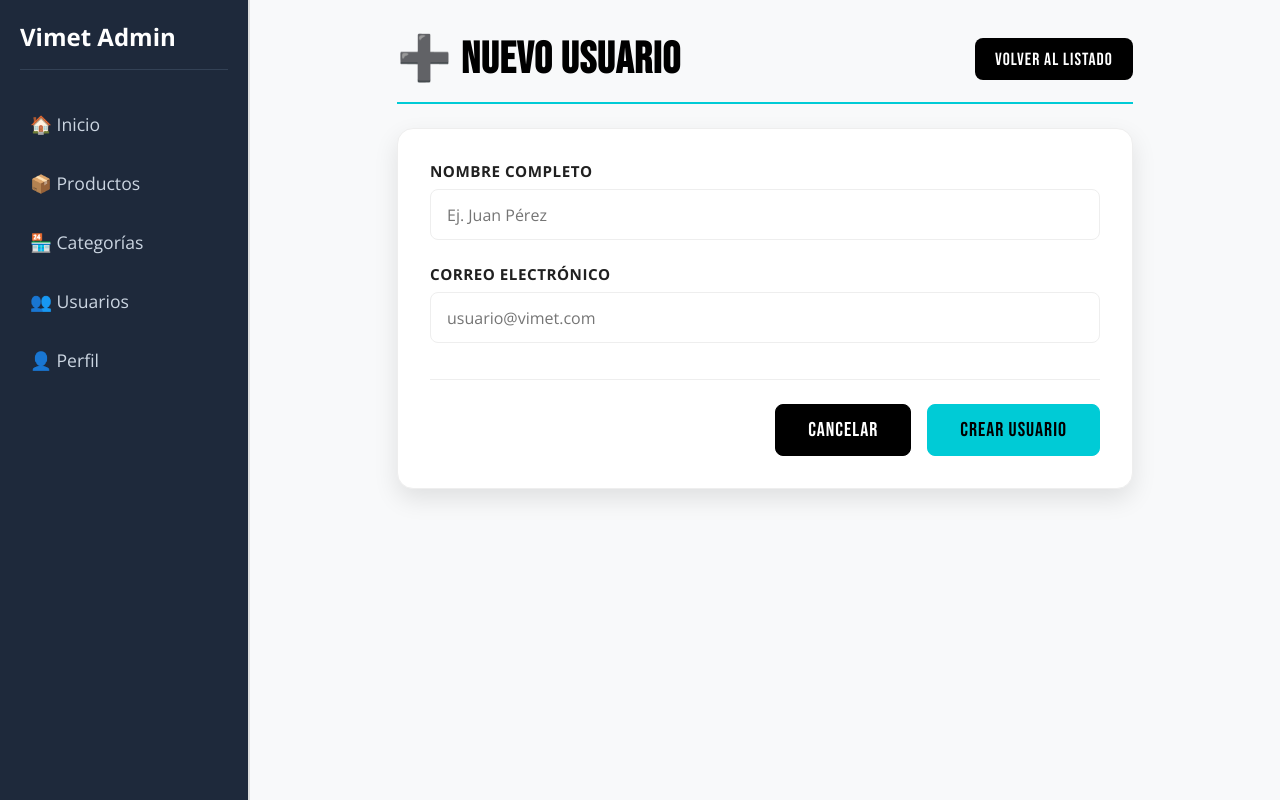
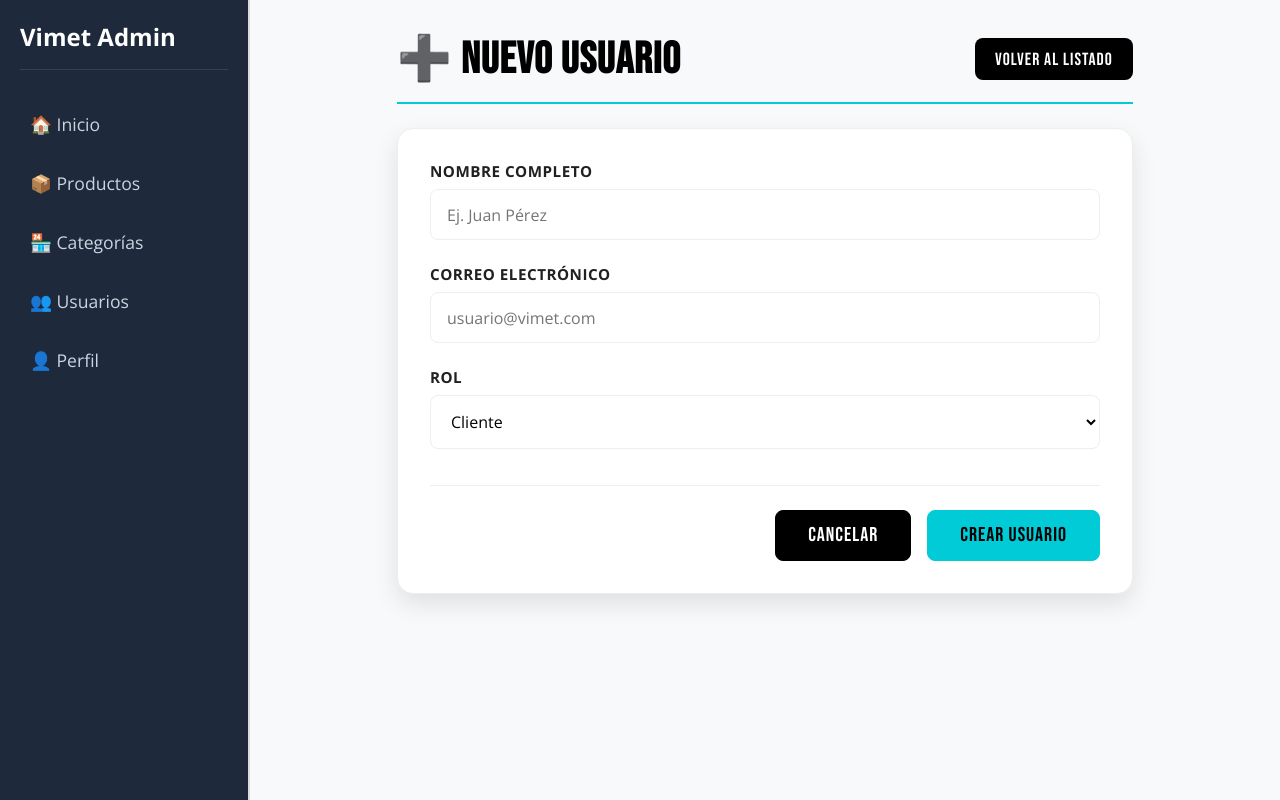
Before and after one commit to gokugod34/web1react, a React (Vite) app in the folder frontend/: page /users/new in a window 1280 px wide. Built offline with nearby package versions, Linux system fonts and the light colour scheme.

Commit message:
Dashboard: mostrar y editar el rol de usuarios (Cliente/Administrador)

```diff
--- a/frontend/src/pages/Users/UserView/UserView.css
+++ b/frontend/src/pages/Users/UserView/UserView.css
@@ -84,7 +84,8 @@
   letter-spacing: 0.5px;
 }
 
-.user-view-field input {
+.user-view-field input,
+.user-view-field select {
   background-color: var(--blanco);
   color: var(--negro);
   border: 1px solid var(--gris-claro);
@@ -98,7 +99,8 @@
 }
 
 /* Elegant Focus State with Glow */
-.user-view-field input:focus {
+.user-view-field input:focus,
+.user-view-field select:focus {
   border-color: var(--turquesa);
   box-shadow: 0 0 10px rgba(0, 203, 214, 0.3);
 }
--- a/frontend/src/pages/Users/UserView/UserView.jsx
+++ b/frontend/src/pages/Users/UserView/UserView.jsx
@@ -4,7 +4,8 @@ import './UserView.css';
 
 const buildFormState = (user) => ({
   name: user?.name ?? '',
-  email: user?.email ?? ''
+  email: user?.email ?? '',
+  role: user?.role === 'administrador' ? 'administrador' : 'cliente'
 });
 
 export default function UserView() {
@@ -78,7 +79,8 @@ export default function UserView() {
         },
         body: JSON.stringify({
           name: trimmedName,
-          email: trimmedEmail
+          email: trimmedEmail,
+          role: formData.role
         })
       });
 
@@ -143,6 +145,20 @@ export default function UserView() {
               onChange={handleChange}
             />
           </div>
+
+          {/* Rol */}
+          <div className="user-view-field full-width">
+            <label htmlFor="role">Rol</label>
+            <select
+              id="role"
+              name="role"
+              value={formData.role}
+              onChange={handleChange}
+            >
+              <option value="cliente">Cliente</option>
+              <option value="administrador">Administrador</option>
+            </select>
+          </div>
         </div>
 
         {submitError ? <p className="user-view-error">{submitError}</p> : null}
--- a/frontend/src/pages/Users/UsersList/UsersList.css
+++ b/frontend/src/pages/Users/UsersList/UsersList.css
@@ -140,6 +140,30 @@
   color: var(--gris-oscuro);
 }
 
+/* Role Badge */
+.role-badge {
+  display: inline-block;
+  font-family: var(--fuente-secundaria);
+  font-size: 0.85rem;
+  font-weight: 700;
+  letter-spacing: 0.5px;
+  padding: 0.35rem 0.85rem;
+  border-radius: 999px;
+  border: 1px solid transparent;
+}
+
+.role-badge--cliente {
+  background-color: var(--gris-claro);
+  color: var(--gris-oscuro);
+  border-color: var(--gris-claro);
+}
+
+.role-badge--admin {
+  background-color: var(--turquesa);
+  color: var(--negro);
+  border-color: var(--turquesa);
+}
+
 /* Actions Cell & Buttons */
 .actions-cell {
   display: flex;
--- a/frontend/src/pages/Users/UsersList/UsersList.jsx
+++ b/frontend/src/pages/Users/UsersList/UsersList.jsx
@@ -102,6 +102,7 @@ export default function UsersList() {
                 <th>ID</th>
                 <th>Nombre</th>
                 <th>Email</th>
+                <th>Rol</th>
                 <th className="actions-header">Acciones</th>
               </tr>
             </thead>
@@ -116,6 +117,11 @@ export default function UsersList() {
                     {user.name}
                   </td>
                   <td className="user-email-cell">{user.email}</td>
+                  <td>
+                    <span className={`role-badge ${user.role === 'administrador' ? 'role-badge--admin' : 'role-badge--cliente'}`}>
+                      {user.role === 'administrador' ? 'Administrador' : 'Cliente'}
+                    </span>
+                  </td>
                   <td className="actions-cell">
                     <button
                       className="btn-action btn-edit"
```
Also changed, not shown: 2 other files (tests, documents, lock files or other folders).
